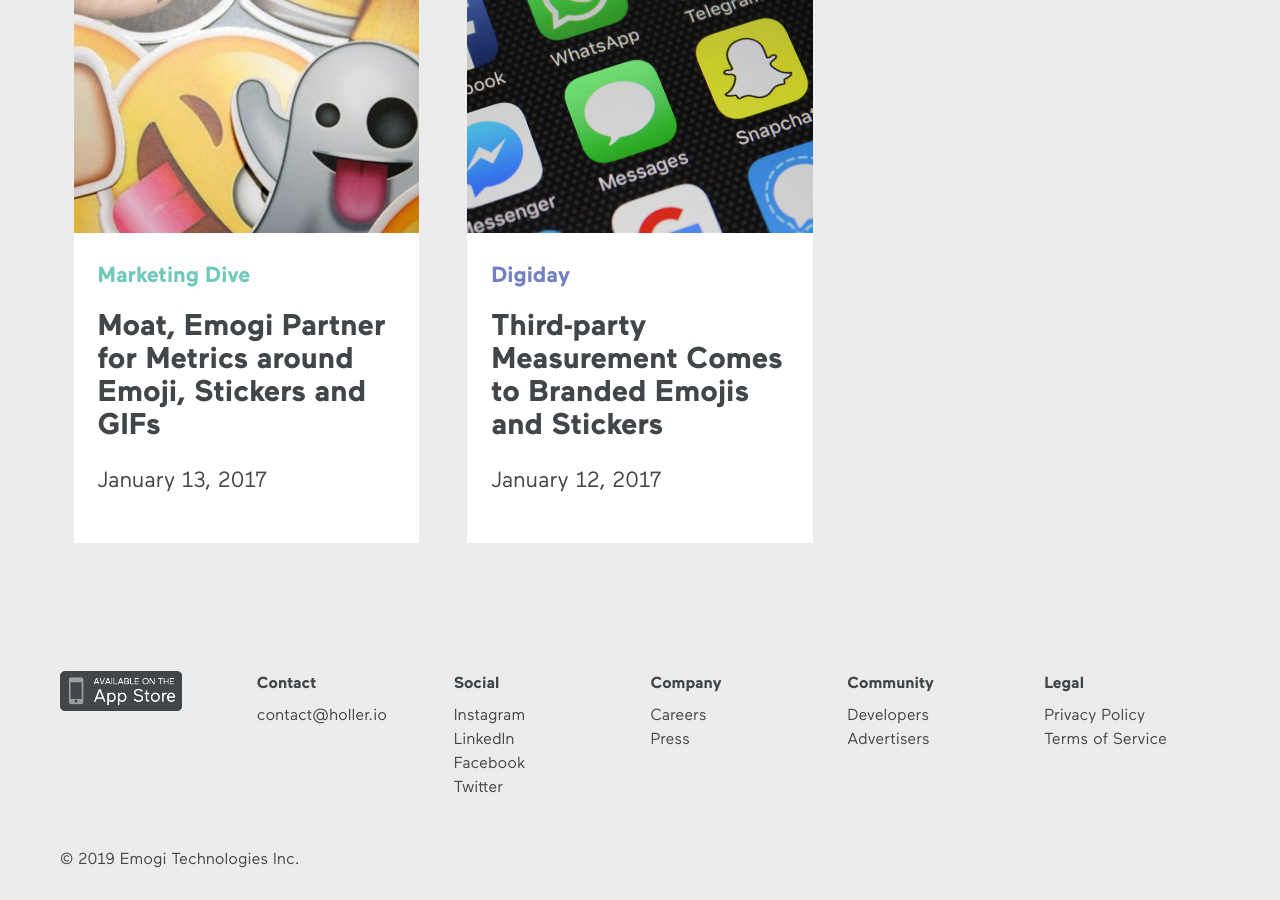
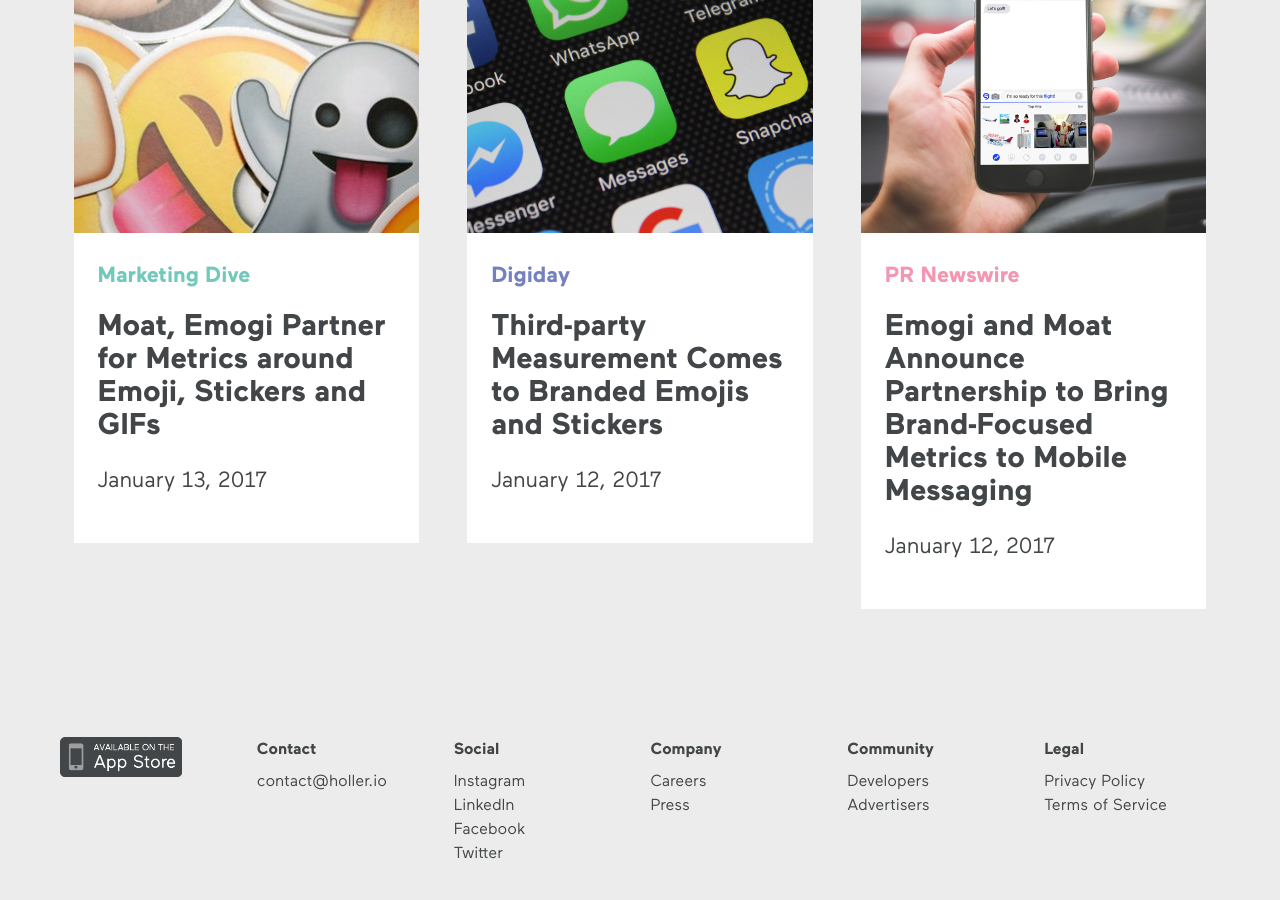
Before and after one commit to taliacotton/holler, a Jekyll site: the page built from press.html, in a window 1280 px wide and 900 px high, scrolled down 6491 px. Built offline with Jekyll 4.4.1, drawn with Linux system fonts in a browser that asks for light colours; nearby versions of some CDN libraries.

Commit message:
Updated 2 files via CloudCannon

```diff
--- a/_data/press.yml
+++ b/_data/press.yml
@@ -372,3 +372,21 @@
   image: /uploads/third-party-measurement-comes-to-branded-emojis-and-stickers.png
   url: >-
     https://digiday.com/marketing/third-party-measurement-comes-branded-emojis-stickers/
+- title: >-
+    Emogi and Moat Announce Partnership to Bring Brand-Focused Metrics to Mobile
+    Messaging
+  featured: false
+  published-date: 'January 12, 2017'
+  blurb: >-
+    “The opportunity for brands to benefit from native integration of content in
+    mobile messaging in a way that supports consumers’ desire to communicate
+    with fun graphical elements is intriguing,” said Susan Schiekofer, Chief
+    Digital Investment Officer of GroupM North America. “The Emogi and Moat
+    partnership is an interesting development in that it promises both consumer
+    convenience and utility, and the accountability advertisers require to
+    invest in this medium.”
+  publisher: PR Newswire
+  image: >-
+    /uploads/emogi-and-moat-announce-partnership-to-bring-brand-focused-metrics-to-mobile-messaging.png
+  url: >-
+    https://www.prnewswire.com/news-releases/emogi-and-moat-announce-partnership-to-bring-brand-focused-metrics-to-mobile-messaging-300390046.html
```
Also changed, not shown: uploads/emogi-and-moat-announce-partnership-to-bring-brand-focused-metrics-to-mobile-messaging.png (added).
